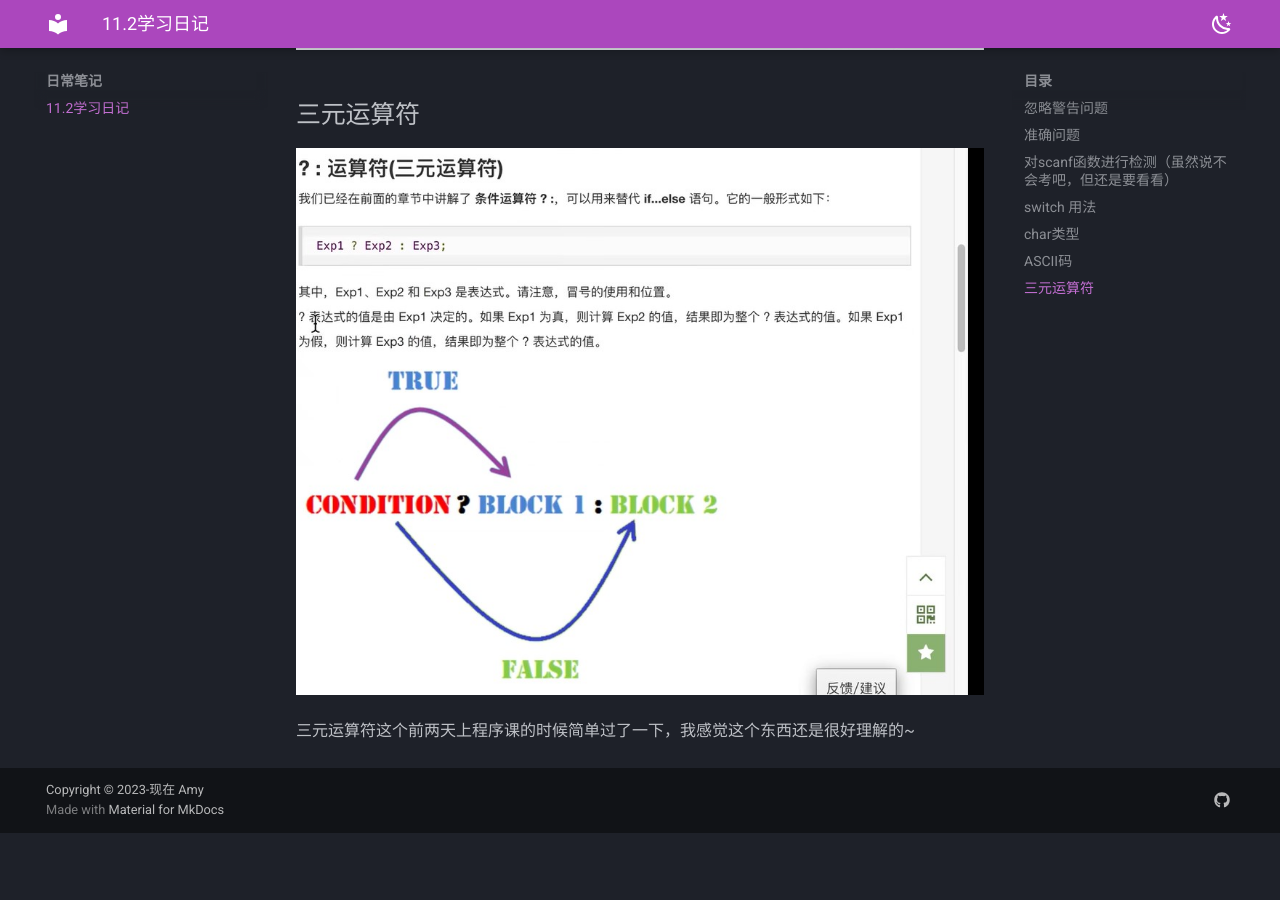
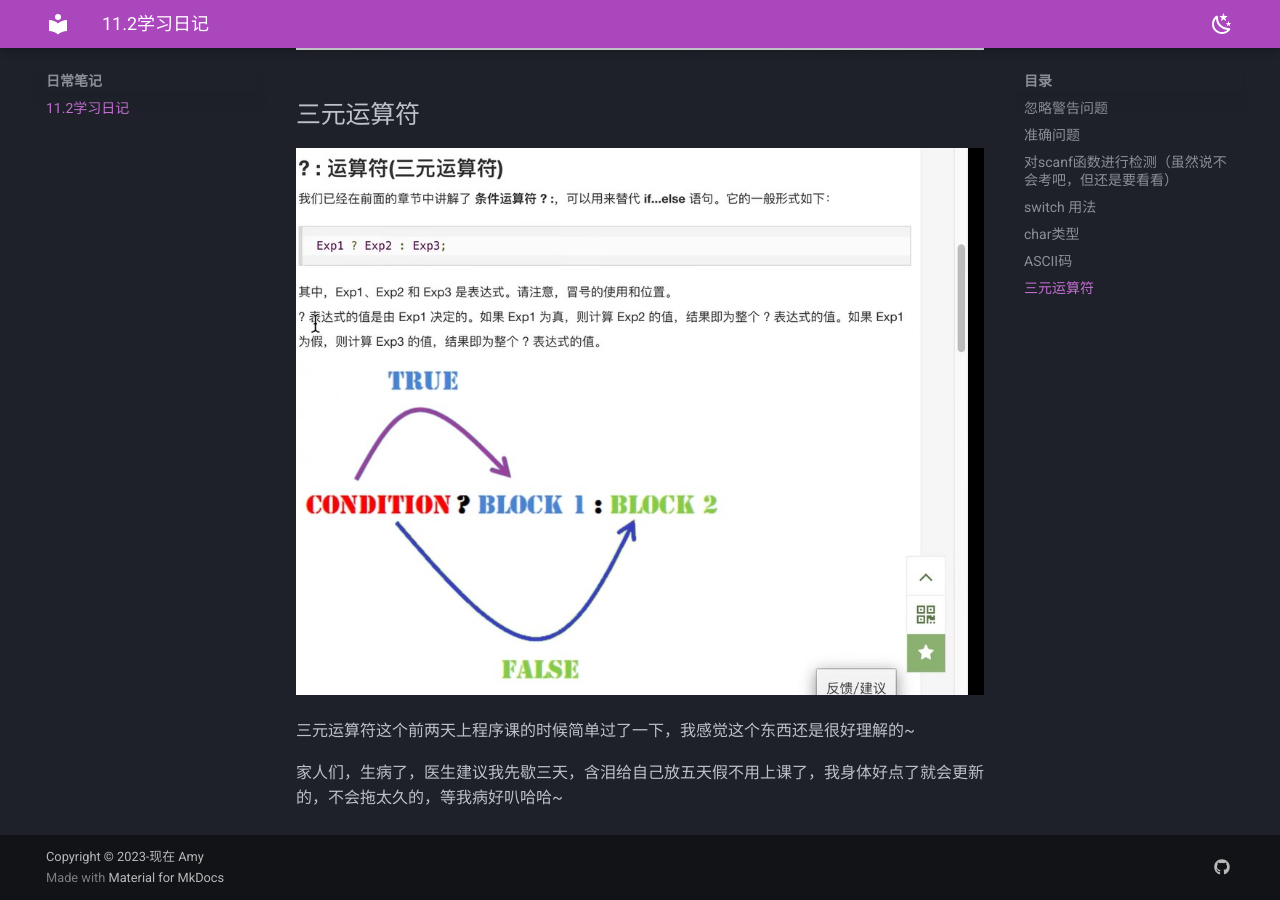
Before and after one commit to AmyWang5/Amyhhh-blog, an MkDocs documentation site: the page built from docs/WJX2/onetime2.md, in a window 1280 px wide and 900 px high, scrolled down 2887 px. Built offline with MkDocs 1.6.1 and Material for MkDocs 9.7.7, drawn with Linux system fonts in a browser that asks for light colours; before the commit the page ends 3720 px from its top, so only the background shows below that.

Commit message:
2023-11-29_12:30:28 update

```diff
--- a/docs/WJX2/onetime2.md
+++ b/docs/WJX2/onetime2.md
@@ -56,3 +56,7 @@ case后要跟比较的值和冒号，我每次试验的时候老把冒号忘掉
 ![](./picture1/三元运算符.jpg)
 
 三元运算符这个前两天上程序课的时候简单过了一下，我感觉这个东西还是很好理解的~
+
+
+
+家人们，生病了，医生建议我先歇三天，含泪给自己放五天假不用上课了，我身体好点了就会更新的，不会拖太久的，等我病好叭哈哈~
```
